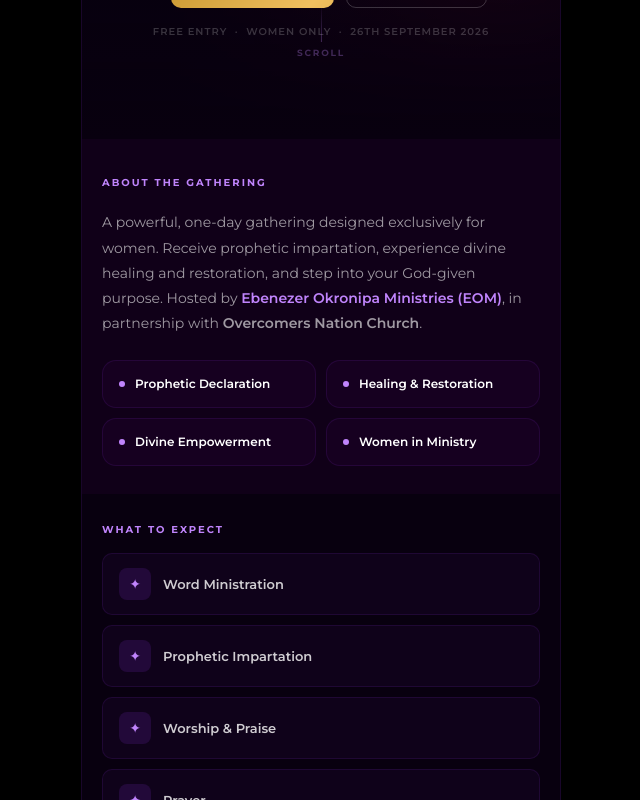
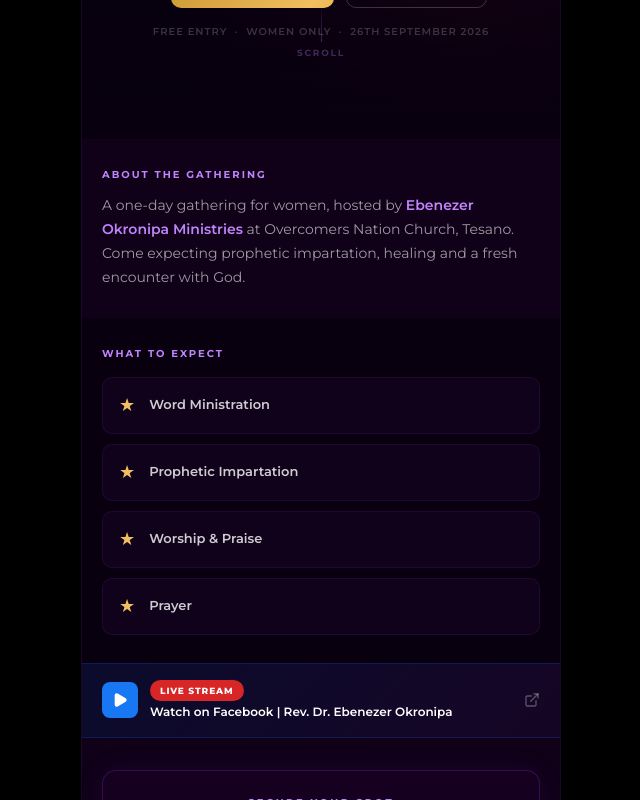
Before and after one commit to aa-Teye/COVERED-WOMEN-NETWORK-REGISTRATION, a React (Vite) app: page / in a window 1280 px wide. Shown: the part 880-1680 px from the top of the page, without its empty margins (319-959 px from the left). Built offline with nearby package versions, Linux system fonts and the light colour scheme; a web font is replaced by a local one.

Commit message:
✨ Trim About section, gold star bullets for What to Expect

```diff
--- a/src/pages/Landing.jsx
+++ b/src/pages/Landing.jsx
@@ -149,22 +149,13 @@
       </section>
 
       {/* ── ABOUT SECTION ── */}
-      <section style={{ padding: '36px 20px 28px', background: 'var(--bg-mid)' }}>
-        <p className="t-section-label" style={{ marginBottom: 20 }}>About the Gathering</p>
-        <p style={{ fontSize: 14, color: 'var(--white-60)', lineHeight: 1.8, marginBottom: 24 }}>
-          A powerful, one-day gathering designed exclusively for women. Receive prophetic impartation, experience divine healing and restoration, and step into your God-given purpose. Hosted by{' '}
-          <span style={{ color: 'var(--purple-light)', fontWeight: 600 }}>Ebenezer Okronipa Ministries (EOM)</span>, in partnership with{' '}
-          <span style={{ color: 'var(--white-60)', fontWeight: 600 }}>Overcomers Nation Church</span>.
+      <section style={{ padding: '28px 20px', background: 'var(--bg-mid)' }}>
+        <p className="t-section-label" style={{ marginBottom: 12 }}>About the Gathering</p>
+        <p style={{ fontSize: 14, color: 'var(--white-60)', lineHeight: 1.7, marginBottom: 0 }}>
+          A one-day gathering for women, hosted by{' '}
+          <span style={{ color: 'var(--purple-light)', fontWeight: 600 }}>Ebenezer Okronipa Ministries</span>{' '}
+          at Overcomers Nation Church, Tesano. Come expecting prophetic impartation, healing and a fresh encounter with God.
         </p>
-
-        <div style={{ display: 'grid', gridTemplateColumns: '1fr 1fr', gap: 10 }}>
-          {EVENT_DATA.focusAreas.map(area => (
-            <div key={area} className="card" style={{ padding: '14px 16px', display: 'flex', alignItems: 'center', gap: 10 }}>
-              <div style={{ width: 6, height: 6, borderRadius: '50%', background: 'var(--purple-light)', flexShrink: 0 }} />
-              <span style={{ fontSize: 12, fontWeight: 600, color: 'var(--white-70)' }}>{area}</span>
-            </div>
-          ))}
-        </div>
       </section>
 
       {/* ── WHAT TO EXPECT ── */}
@@ -173,16 +164,11 @@
         <div style={{ display: 'flex', flexDirection: 'column', gap: 10 }}>
           {EVENT_DATA.featuring.map((item, i) => (
             <div key={i} style={{
-              display: 'flex', alignItems: 'center', gap: 12, padding: '14px 16px',
+              display: 'flex', alignItems: 'center', gap: 14, padding: '14px 16px',
               background: 'rgba(147,51,234,0.05)', borderRadius: 10,
               border: '1px solid rgba(147,51,234,0.12)'
             }}>
-              <div style={{
-                width: 32, height: 32, borderRadius: 8, flexShrink: 0,
-                background: 'rgba(147,51,234,0.15)', display: 'flex', alignItems: 'center', justifyContent: 'center'
-              }}>
-                <span style={{ color: 'var(--purple-light)', fontSize: 14 }}>✦</span>
-              </div>
+              <span style={{ color: 'var(--gold-bright)', fontSize: 18, flexShrink: 0 }}>★</span>
               <span style={{ fontSize: 13, fontWeight: 600, color: 'var(--white-80)' }}>{item}</span>
             </div>
           ))}
```
